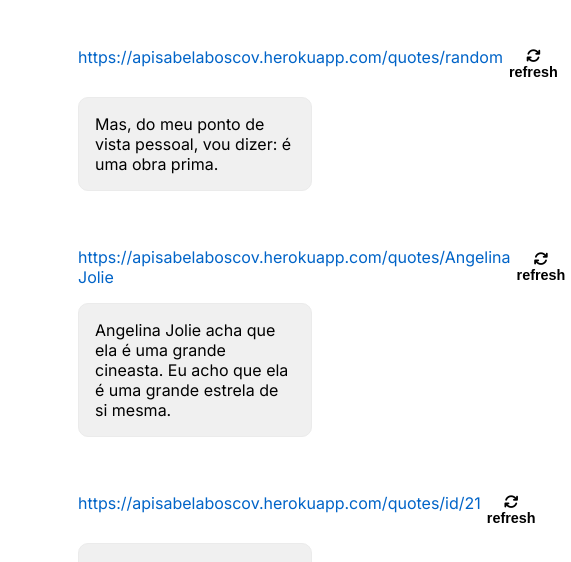
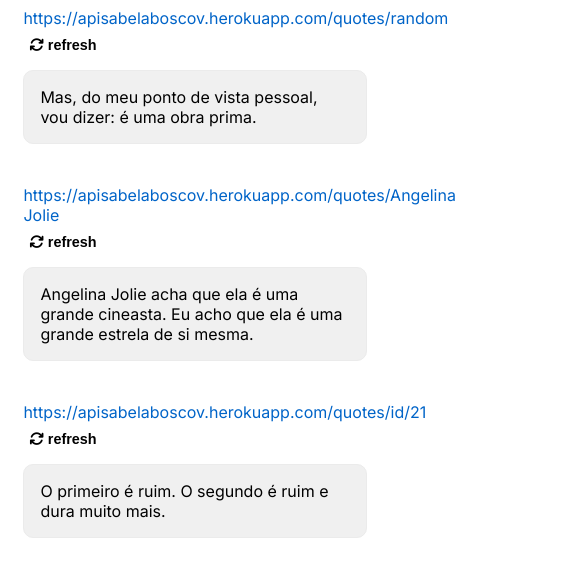
Before and after one commit to muacelle/apisabelaboscov, a website: page public/index.html in a window 390 px wide. Shown: the part 139-701 px from the top of the page, 571 px wide, since content can reach past the window. Drawn offline with Linux system fonts and the light colour scheme.

Commit message:
media queries

```diff
--- a/public/styles.css
+++ b/public/styles.css
@@ -77,3 +77,20 @@ body {
 .fa-square-twitter {
     color: #25abe1;
 }
+
+@media all and (max-width: 400px) {
+    .container {
+        width: 88%;
+        margin: 10px auto;
+    }
+    .endpoint {
+        flex-direction: column;
+    }
+    .refresh {
+        width: fit-content;
+        margin-top: 8px;
+    }
+    .quotes {
+        gap: 25px;
+    }
+}
```
